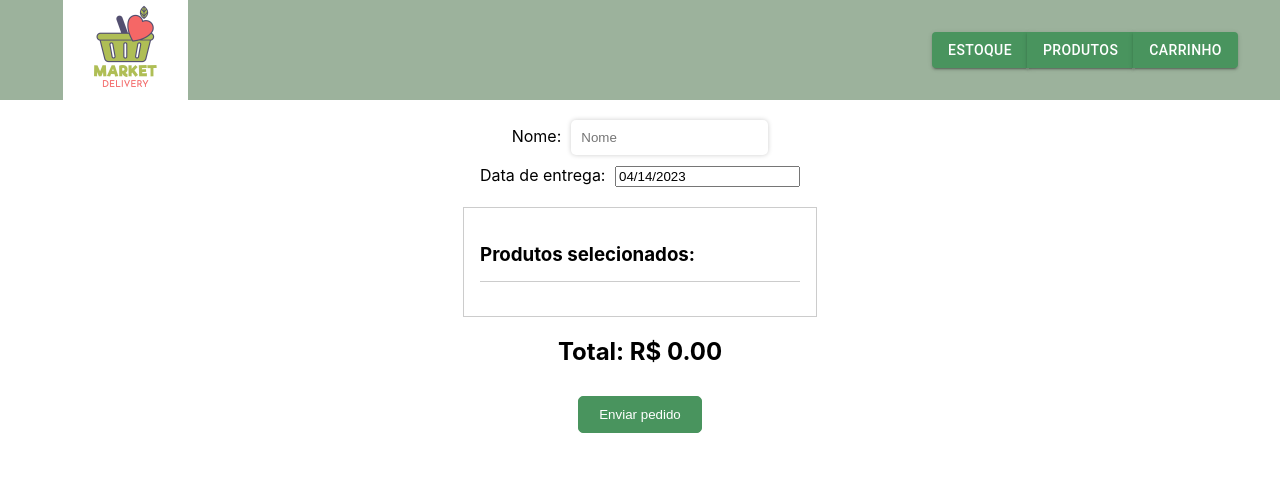
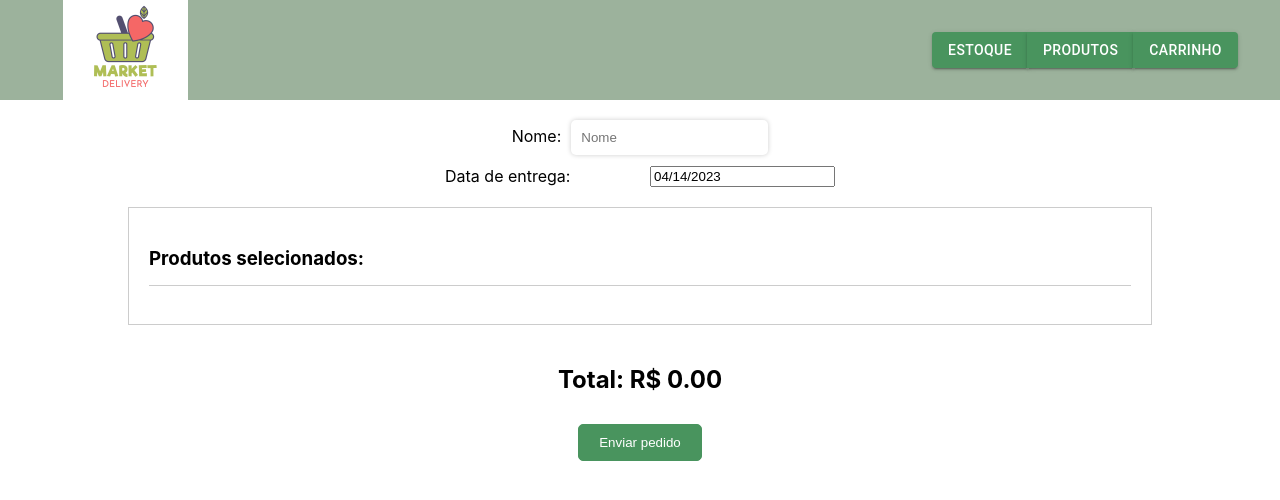
Before and after one commit to VitoriaMochovik/supermarket-front, a React (Create React App) app in the folder supermarket-front/: page /cart in a window 1280 px wide. Shown: the top 500 px of the page. Built offline with nearby package versions, Linux system fonts and the light colour scheme.

Commit message:
estilização

```diff
--- a/supermarket-front/src/pages/cart/Cart.js
+++ b/supermarket-front/src/pages/cart/Cart.js
@@ -11,10 +11,11 @@ import {createOrder} from "../../controller/order";
 const CartContainer = styled.div`
   display: flex;
   flex-direction: column;
-  width: 100%;
+  width: 80%;
   border: 1px solid #ccc;
-  padding: 1rem;
-  margin-top: 20px;
+  padding: 20px;
+  margin: 20px;
+  box-sizing: border-box;
 
   & > h3 {
     border-bottom: 1px solid #ccc;
@@ -26,6 +27,7 @@ const Container = styled.div`
   flex-direction: column;
   align-items: center;
   justify-content: center;
+  width: 100%;
 `;
 
 const Form = styled.form`
@@ -34,6 +36,7 @@ const Form = styled.form`
   align-items: center;
   justify-content: center;
   margin-top: 20px;
+  width: 100%;
 `;
 
 const Label = styled.label`
@@ -50,6 +53,7 @@ const Input = styled.input`
 
 const DatePickerLabel = styled(Label)`
   margin-right: 5px;
+  width: 200px;
 `;
 
 const ErrorMessage = styled.p`
@@ -82,6 +86,11 @@ const Button = styled.button`
 
   max-height: 50px;
 `;
+
+const DateContainer = styled.div`
+  display: flex;
+  align-items: center;
+`
 
 export function Cart() {
   const [order, setOrder] = useState({})
@@ -152,7 +161,7 @@ export function Cart() {
             />
             {errors.name && <ErrorMessage>{errors.name.message}</ErrorMessage>}
           </div>
-          <div>
+          <DateContainer>
             <DatePickerLabel> Data de entrega: </DatePickerLabel>
             <DatePicker
               onChange={dateChange}
@@ -166,7 +175,7 @@ export function Cart() {
               id="deliveryDate"
             />
             {errors.deliveryDate && <ErrorMessage>{errors.deliveryDate.message}</ErrorMessage>}
-          </div>
+          </DateContainer>
 
           <CartContainer>
             <h3> Produtos selecionados: </h3>
```
